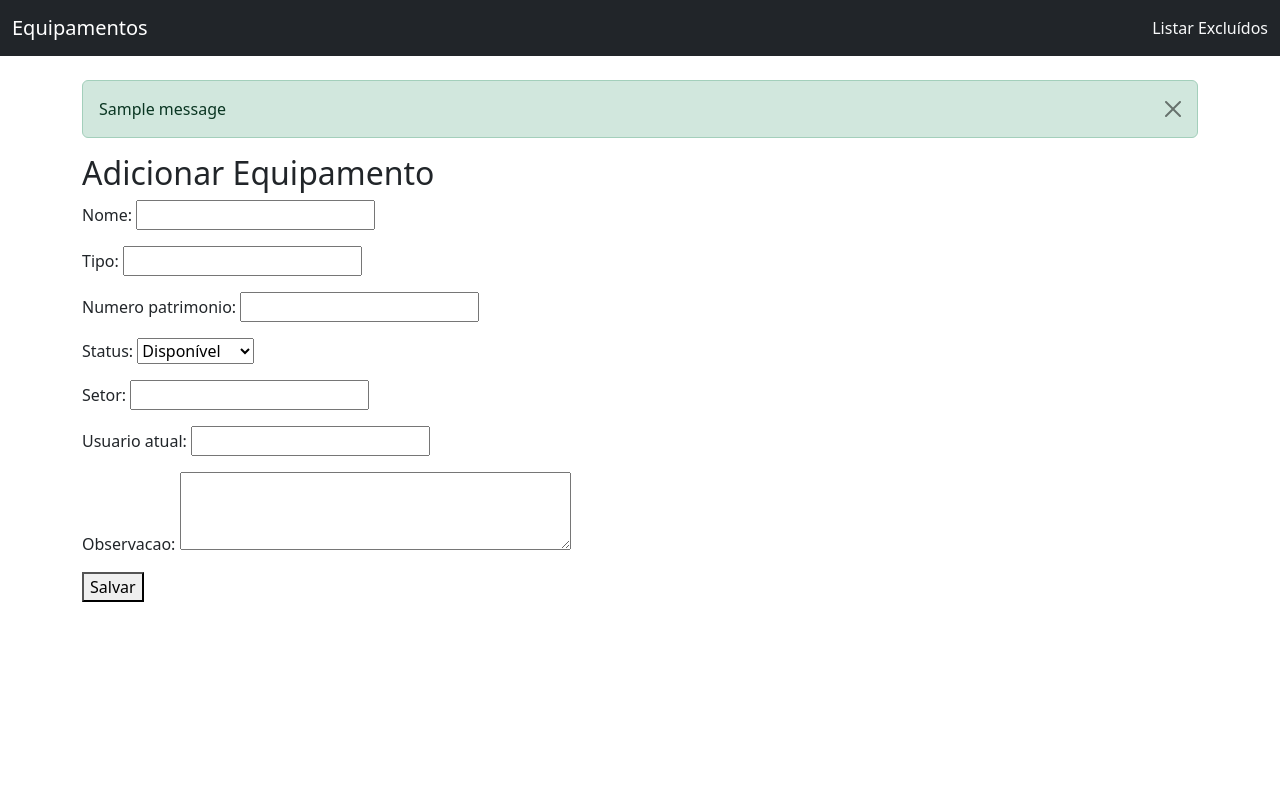
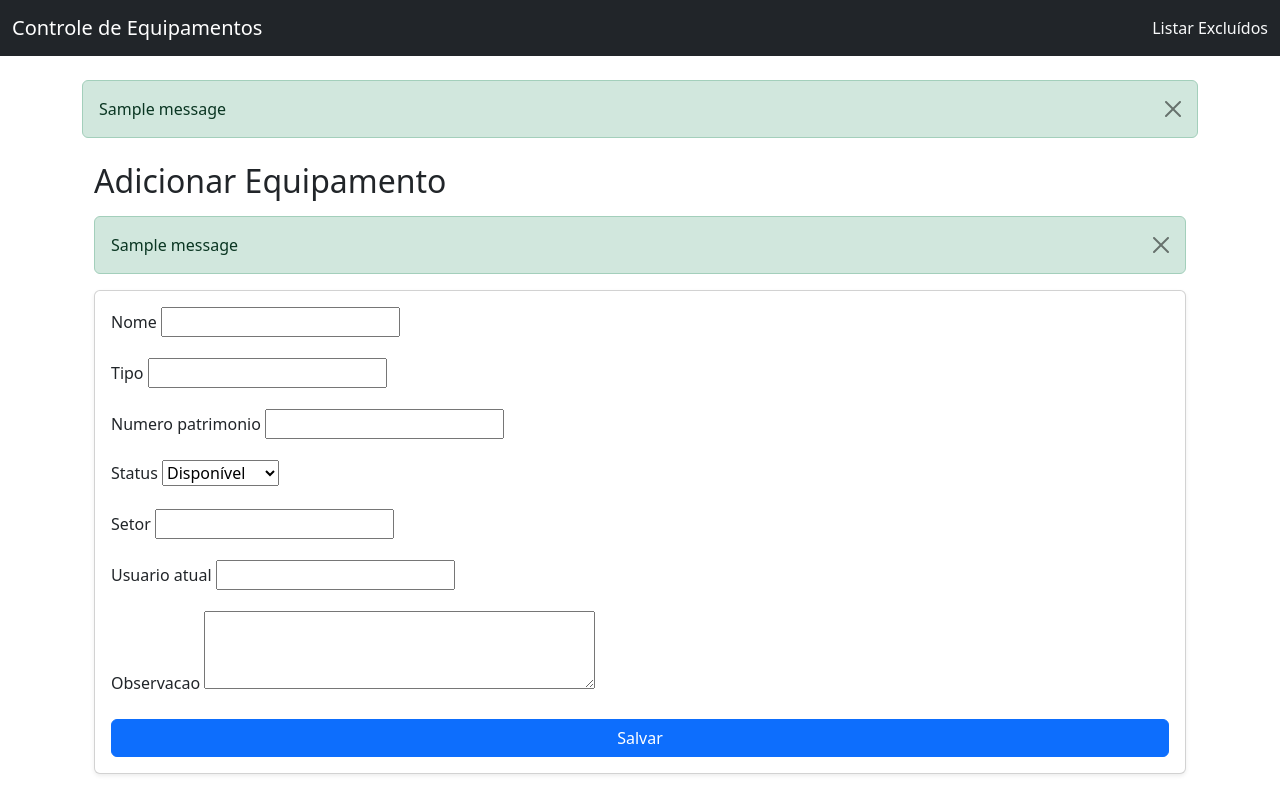
Before and after one commit to BiaAlverne/TCEControleEquipamentos, a Django app: page /equipamentos/adicionar2/ in a window 1280 px wide. Run offline with Django 5.2, Linux system fonts and the light colour scheme; tables that the repository leaves empty hold one stand-in row (values such as "Sample post"); one stand-in notice (Sample message) is shown.

Commit message:
Corrigido o erro do alert, estilizei o adicionar2.html e agora mostra todos os erros de forma organizada. PS: Falta corrigir o erro da lista de excluídos

```diff
--- a/equipamentos/templates/base.html
+++ b/equipamentos/templates/base.html
@@ -10,7 +10,7 @@
 
   <nav class="navbar navbar-dark bg-dark mb-4">
     <div class="container-fluid">
-      <a class="navbar-brand" href="{% url 'listar_equipamentos' %}">Equipamentos</a>
+      <a class="navbar-brand" href="{% url 'listar_equipamentos' %}">Controle de Equipamentos</a>
       <div>
         <a class="nav-link d-inline text-light" href="{% url 'listar_equipamentos' %}">Listar</a>
         <a class="nav-link d-inline text-light" href="{% url 'listar_excluidos' %}">Excluídos</a>
--- a/equipamentos/templates/equipamentos/adicionar2.html
+++ b/equipamentos/templates/equipamentos/adicionar2.html
@@ -1,12 +1,48 @@
 {% extends 'base.html' %}
 
 {% block content %}
-<h2>Adicionar Equipamento</h2>
+<div class="container mt-4">
+  <h2 class="mb-3">Adicionar Equipamento</h2>
 
-<form method="post">
+  <!-- Alerta para mensagens globais (sucesso, alerta etc) -->
+  {% if messages %}
+    {% for message in messages %}
+      <div class="alert alert-{{ message.tags }} alert-dismissible fade show" role="alert">
+        {{ message }}
+        <button type="button" class="btn-close" data-bs-dismiss="alert" aria-label="Close"></button>
+      </div>
+    {% endfor %}
+  {% endif %}
+
+  <!-- Bloco do formulário -->
+  <form method="post" class="card p-3 shadow-sm">
     {% csrf_token %}
-    {{ form.as_p }}
 
-    <button type="submit">Salvar</button>
-</form>
+    <!-- Erros gerais do formulário -->
+    {% if form.non_field_errors %}
+      <div class="alert alert-danger">
+        {% for error in form.non_field_errors %}
+          <p>{{ error }}</p>
+        {% endfor %}
+      </div>
+    {% endif %}
+
+    <!-- Campos com erros individuais -->
+    {% for field in form %}
+      <div class="mb-3">
+        <label class="form-label">{{ field.label }}</label>
+        {{ field }}
+        {% if field.errors %}
+          <div class="text-danger small mt-1">
+            {% for error in field.errors %}
+              • {{ error }}
+            {% endfor %}
+          </div>
+        {% endif %}
+      </div>
+    {% endfor %}
+
+    <button type="submit" class="btn btn-primary">Salvar</button>
+  </form>
+</div>
 {% endblock %}
--- a/equipamentos/templates/equipamentos/base.html
+++ b/equipamentos/templates/equipamentos/base.html
@@ -10,7 +10,7 @@
 <body>
   <nav class="navbar navbar-dark bg-dark mb-4">
     <div class="container-fluid">
-      <a class="navbar-brand" href="{% url 'listar_equipamentos' %}">Equipamentos</a>
+      <a class="navbar-brand" href="{% url 'listar_equipamentos' %}">Controle de Equipamentos</a>
       <div>
         <a class="nav-link d-inline text-light" href="{% url 'listar_equipamentos' %}">Listar</a>
         <a class="nav-link d-inline text-light" href="{% url 'listar_excluidos' %}">Excluídos</a>
--- a/equipamentos/views.py
+++ b/equipamentos/views.py
@@ -53,16 +53,10 @@
             form.save()
             messages.success(request, 'Equipamento adicionado com sucesso!')
             return redirect('listar_equipamentos')
-
-        else:
-             messages.warning(request, str(form.errors))
-
-
+         #foi retirado o else com mensagem de erro, pq o próprio form já faz isso
     else:
         form = EquipamentoForm()
     return render(request, 'equipamentos/adicionar2.html', {'form': form} )
-
-
 
 
 # Excluir (desativar) equipamento
```
Also changed, not shown: 1 other file.
